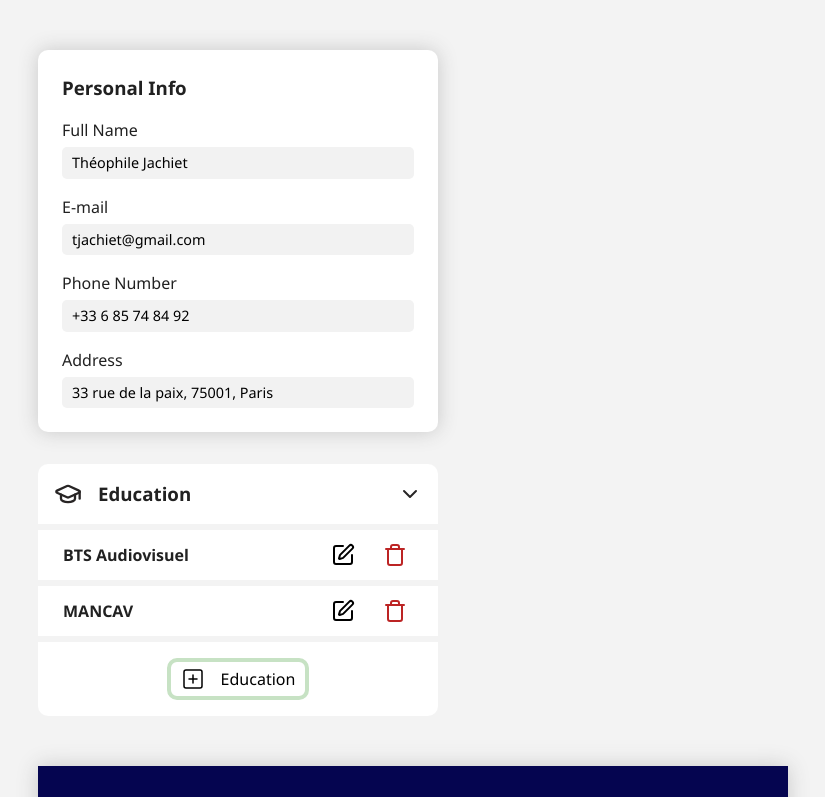
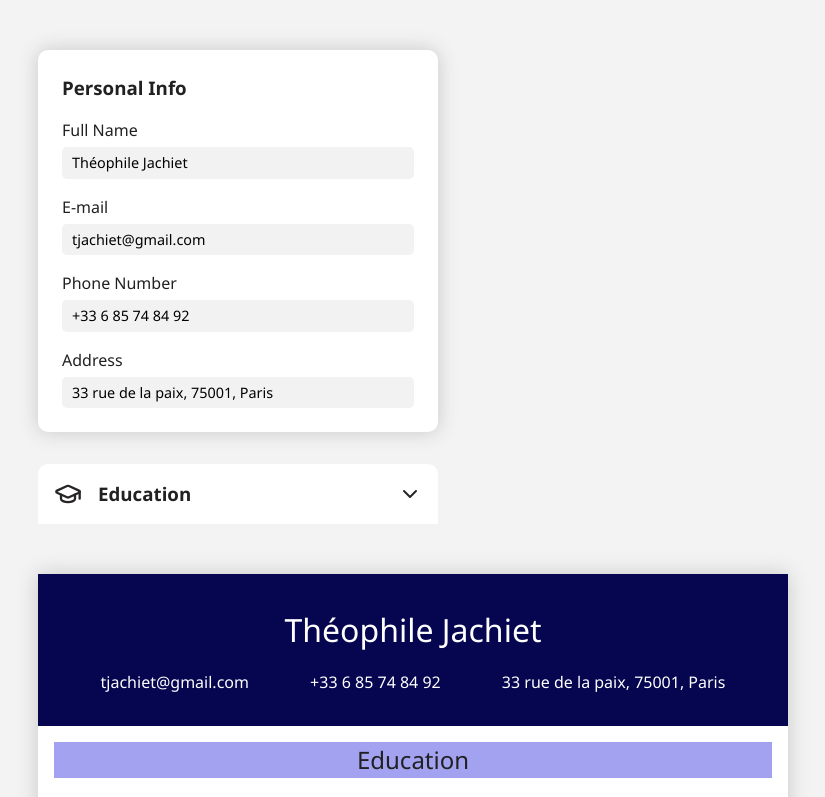
Before and after one commit to theojachiet/CV-App, a React (Vite) app: page / in a window 1280 px wide. Shown: the top 797 px of the page, without its empty margins (12-837 px from the left). Built offline with nearby package versions, Linux system fonts and the light colour scheme.

Commit message:
add toggle education on header

```diff
--- a/src/App.jsx
+++ b/src/App.jsx
@@ -28,6 +28,7 @@ export default function App() {
   }]);
 
   const [editingId, setEditingId] = useState(null);
+  const [educationIsExpanded, setEducationIsExpanded] = useState(false);
 
   function handlePersonalChange(e) {
     setPerson({
@@ -65,11 +66,25 @@ export default function App() {
     setEditingId(newId);
   }
 
+  let educationContent;
   let addEducationContent;
-  if (!editingId) {
+
+  if (educationIsExpanded) {
+      if (!editingId) {
     addEducationContent = <div className="add-education-section">
       <button onClick={createNewEducation}><img src='/src/assets/add.svg' alt='Plus icon' />Education</button>
     </div>
+  }
+    educationContent = <>
+      <EducationEditList
+        list={educationList}
+        setList={setEducationList}
+        onChange={handleEducationChange}
+        setEditingId={setEditingId}
+        editingId={editingId}
+      />
+    { addEducationContent }
+    </>
   }
 
   return (
@@ -85,18 +100,11 @@ export default function App() {
           </div>
 
           <div className="education-list">
-            <div className="education-header">
-              <h3><img src="/src/assets/education.svg" alt="graduation hat" /> Education</h3>
+            <div className="education-header" onClick={() => setEducationIsExpanded(!educationIsExpanded)}>
+              <h3><img src="/src/assets/education.svg" alt="graduation hat" />Education</h3>
               <img src="/src/assets/down.svg" alt="down arrow icon" />
             </div>
-            <EducationEditList
-              list={educationList}
-              setList={setEducationList}
-              onChange={handleEducationChange}
-              setEditingId={setEditingId}
-              editingId={editingId}
-            />
-            {addEducationContent}
+            {educationContent}
           </div>
 
         </div>
```
